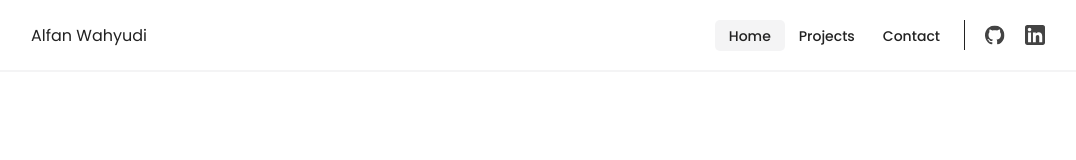
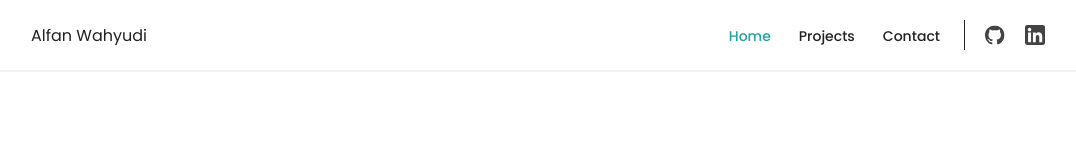
Before and after one commit to AlfanWahyudi/portfolio, a React (Create React App) app: page / in a window 1280 px wide. In both pictures the pointer is over the link "Home". Shown: the top 160 px of the page, without its empty margins (102-1178 px from the left). Built offline with nearby package versions, Linux system fonts and the light colour scheme.

Commit message:
change css style hover on nav

```diff
--- a/src/App.css
+++ b/src/App.css
@@ -129,6 +129,12 @@ a {
     display: inline;
     padding: 0.4em 1em;
   }
+
+  .nav-link:hover {
+    background-color: transparent;
+    color: var(--green);
+  }
+
   .social-media {
     padding-left: 1rem;
   }
--- a/src/components/header/Header.css
+++ b/src/components/header/Header.css
@@ -77,6 +77,7 @@ header {
 
 .nav-link:hover {
   background-color: var(--light-gray);
+  color: var(--green);
   border-radius: 0.5rem;
 }
 
--- a/src/index.css
+++ b/src/index.css
@@ -1,6 +1,6 @@
 :root {
   --gray: #92929292;
-  --light-gray: #F4F4F5;
+  --light-gray: #f1f1f3;
   --green: #22A39F;
   --black: #222222;
   --light-black: #505050;
```
